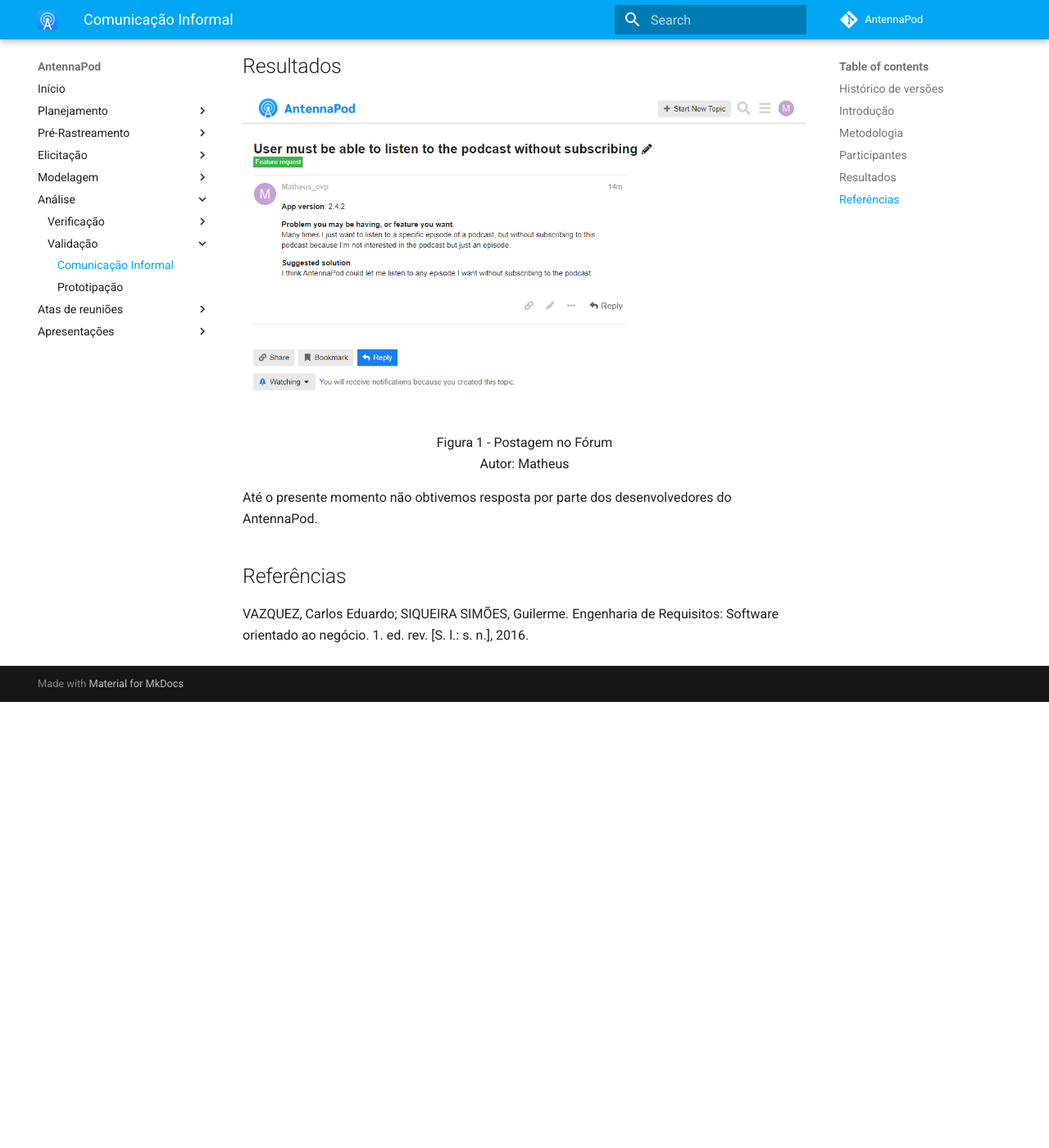
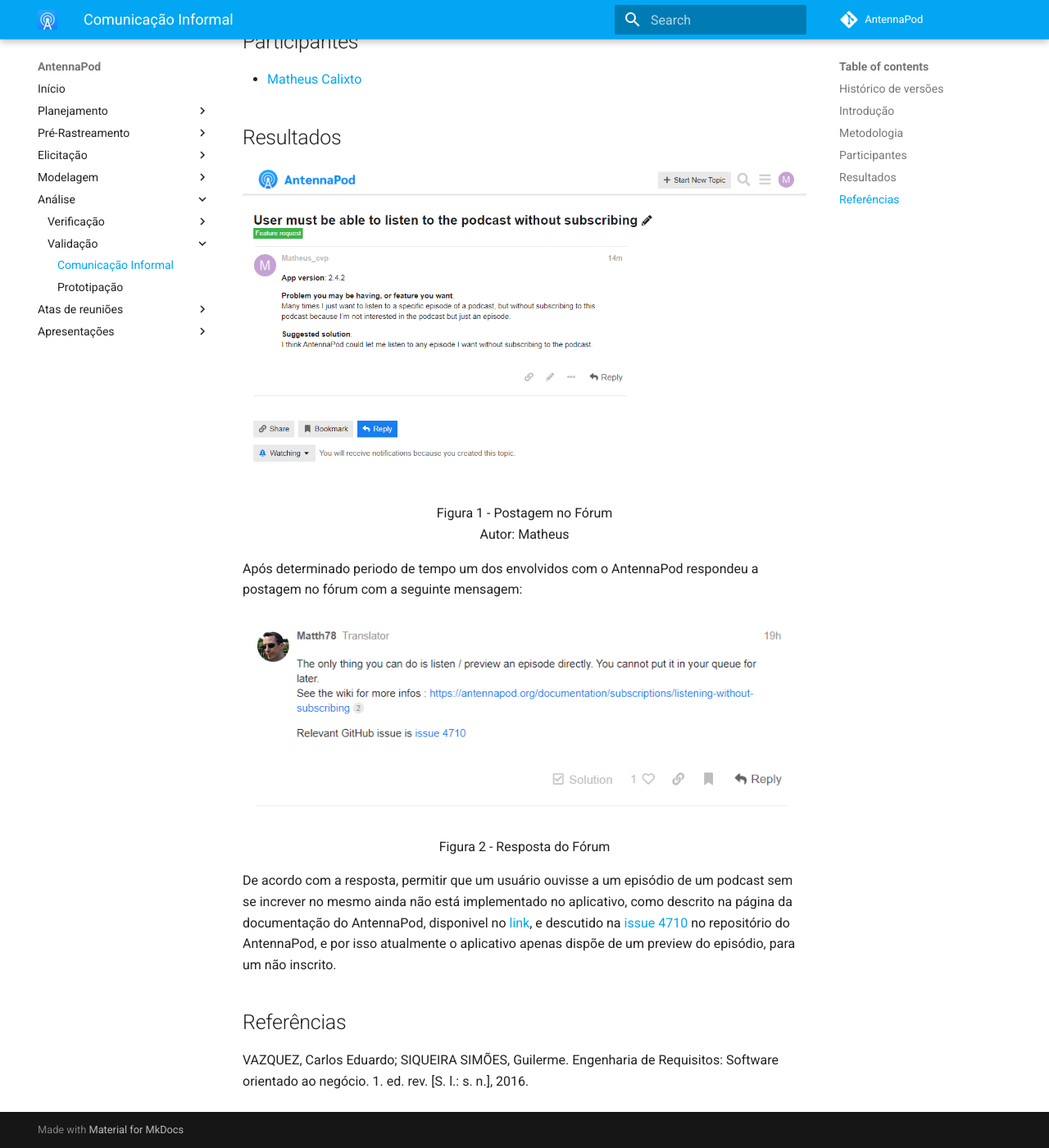
Before and after one commit to Requisitos-de-Software/2021.2-AntennaPod, an MkDocs documentation site: the page built from docs/analise/validacao/validacaoComunicacaoInformal.md, in a window 1280 px wide and 1400 px high, scrolled down 911 px. Shown: the whole window at 82% size. Built offline with MkDocs 1.6.1 and Material for MkDocs 9.7.7, drawn with Linux system fonts in a browser that asks for light colours; comment, search, counter and statistics services are not loaded; before the commit the page ends 1767 px from its top, so only the background shows below that; some of the changed text lies outside the part shown.

Commit message:
adicionando resposta

```diff
--- a/docs/analise/validacao/validacaoComunicacaoInformal.md
+++ b/docs/analise/validacao/validacaoComunicacaoInformal.md
@@ -1,9 +1,10 @@
 # Validação - Comunicação Informal
 
 ## Histórico de versões
-| Data       | Versão | Descrição            | Autor                                            | Revisor |
-| ---------- | ------ | -------------------- | ------------------------------------------------ | ------- |
-| 22.03.2022 | 1.0    | Criação do documento | [Matheus Calixto](https://github.com/matheuscvp) | [Yudi Yamane](https://github.com/yudi-azvd)        |
+| Data       | Versão | Descrição                              | Autor                                            | Revisor                                     |
+| ---------- | ------ | -------------------------------------- | ------------------------------------------------ | ------------------------------------------- |
+| 22.03.2022 | 1.0    | Criação do documento                   | [Matheus Calixto](https://github.com/matheuscvp) | [Yudi Yamane](https://github.com/yudi-azvd) |
+| 23.03.2022 | 2.0    | Adição da resposta dos desenvolvedores | [Matheus Calixto](https://github.com/matheuscvp) | [Yudi Yamane](https://github.com/yudi-azvd) |
 
 ## Introdução
 
@@ -24,13 +25,19 @@
 ## Resultados
 
 ![Postagem no Fórum](../../img/Forum-AntennaPod.png)
-
 <p align = "center">
 Figura 1 - Postagem no Fórum <br>
 Autor: Matheus
 </p>
 
-Até o presente momento não obtivemos resposta por parte dos desenvolvedores do AntennaPod.
+Após determinado periodo de tempo um dos envolvidos com o AntennaPod respondeu a postagem no fórum com a seguinte mensagem:
+
+![Resposta do Fórum](../../img/resposta-AntennaPod.png)
+<p align = "center">
+Figura 2 - Resposta do Fórum
+</p>
+
+De acordo com a resposta, permitir que um usuário ouvisse a um episódio de um podcast sem se increver no mesmo ainda não está implementado no aplicativo, como descrito na página da documentação do AntennaPod, disponivel no [link](https://antennapod.org/documentation/subscriptions/listening-without-subscribing), e descutido na [issue 4710](https://github.com/AntennaPod/AntennaPod/issues/4710) no repositório do AntennaPod, e por isso atualmente o aplicativo apenas dispõe de um preview do episódio, para um não inscrito.
 
 ## Referências
 
```
Also changed, not shown: docs/img/resposta-AntennaPod.png (added).
